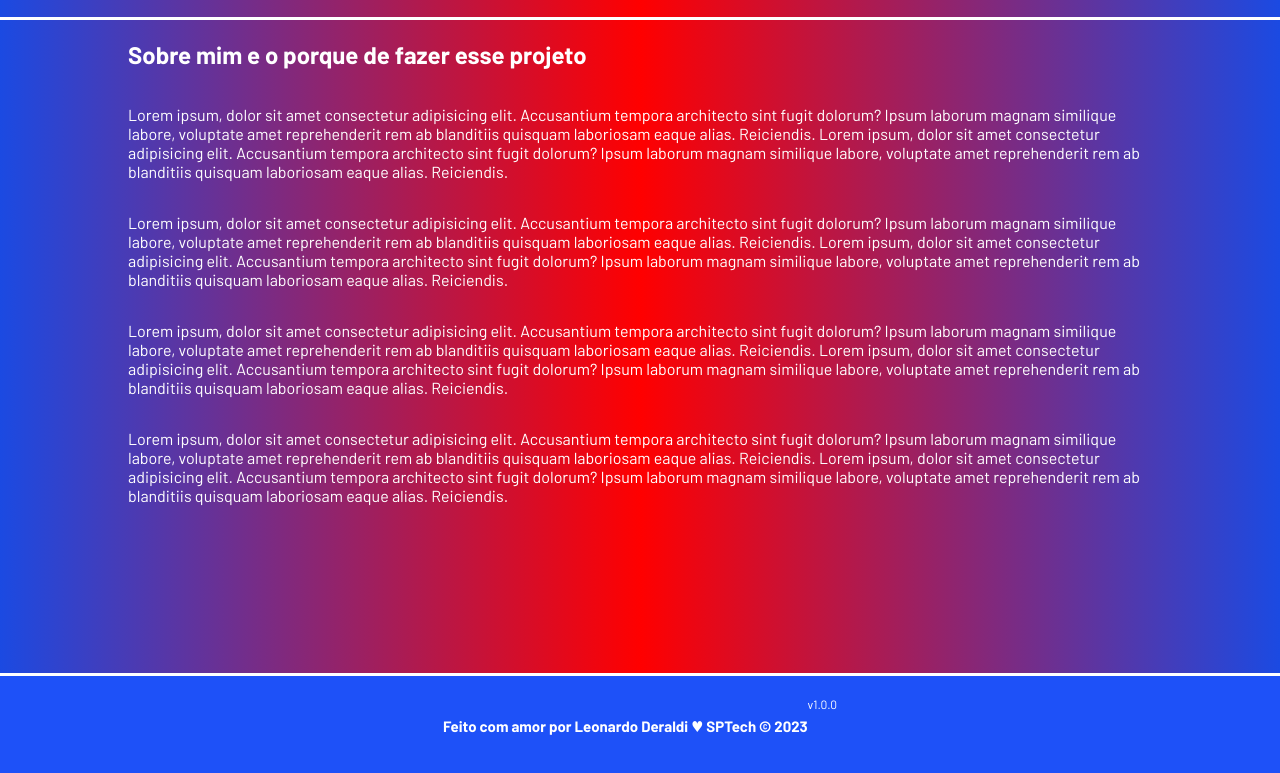
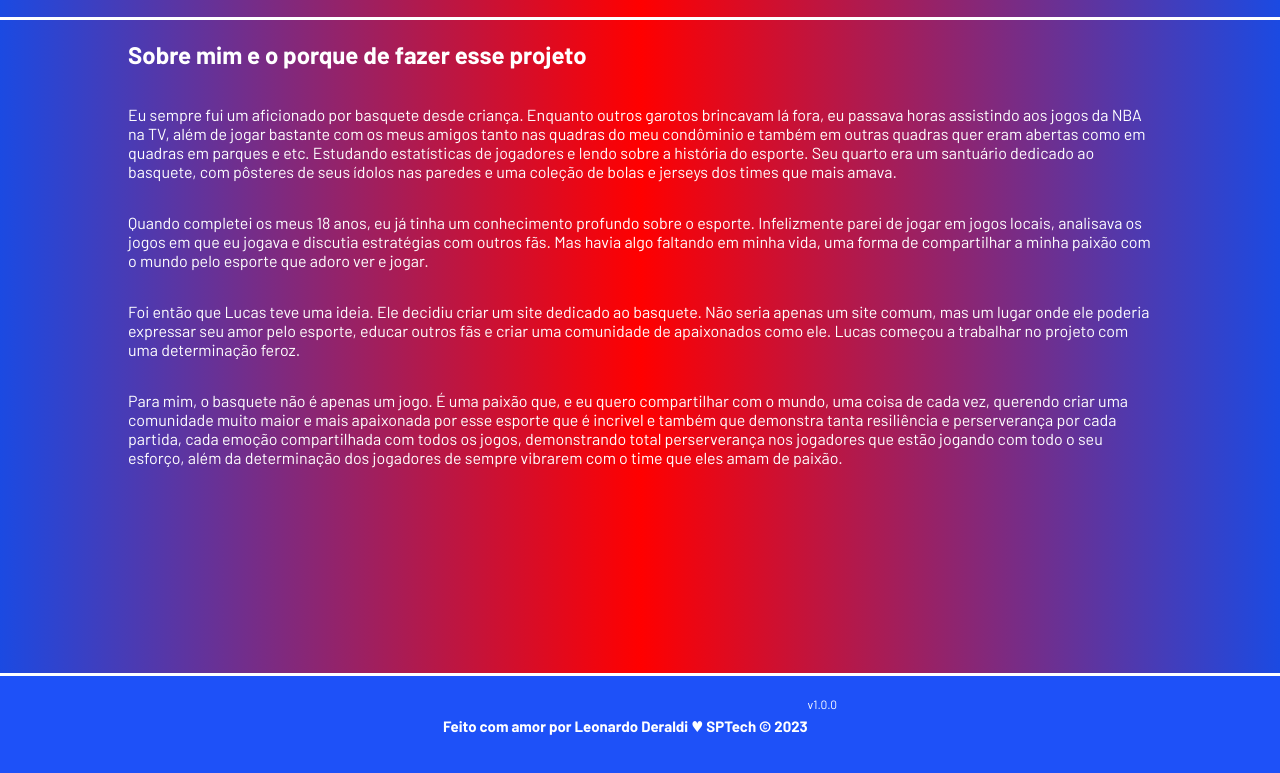
Before and after one commit to LeonardoDeraldi/Projeto-Individual, a website: page public/sobre mim.html in a window 1280 px wide. Shown: the part 63-836 px from the top of the page. Drawn offline with Linux system fonts and the light colour scheme.

Commit message:
Alteração do sobre mim

```diff
--- a/public/sobre mim.html
+++ b/public/sobre mim.html
@@ -42,26 +42,18 @@
     <div class="simulador">
         <div class="container">
             <h2>Sobre mim e o porque de fazer esse projeto</h2>
-            <p>Lorem ipsum, dolor sit amet consectetur adipisicing elit. Accusantium tempora architecto sint fugit
-                dolorum? Ipsum laborum magnam similique labore, voluptate amet reprehenderit rem ab blanditiis quisquam
-                laboriosam eaque alias. Reiciendis. Lorem ipsum, dolor sit amet consectetur adipisicing elit.
-                Accusantium tempora architecto sint fugit dolorum? Ipsum laborum magnam similique labore, voluptate amet
-                reprehenderit rem ab blanditiis quisquam laboriosam eaque alias. Reiciendis.</p>
-            <p>Lorem ipsum, dolor sit amet consectetur adipisicing elit. Accusantium tempora architecto sint fugit
-                dolorum? Ipsum laborum magnam similique labore, voluptate amet reprehenderit rem ab blanditiis quisquam
-                laboriosam eaque alias. Reiciendis. Lorem ipsum, dolor sit amet consectetur adipisicing elit.
-                Accusantium tempora architecto sint fugit dolorum? Ipsum laborum magnam similique labore, voluptate amet
-                reprehenderit rem ab blanditiis quisquam laboriosam eaque alias. Reiciendis.</p>
-            <p>Lorem ipsum, dolor sit amet consectetur adipisicing elit. Accusantium tempora architecto sint fugit
-                dolorum? Ipsum laborum magnam similique labore, voluptate amet reprehenderit rem ab blanditiis quisquam
-                laboriosam eaque alias. Reiciendis. Lorem ipsum, dolor sit amet consectetur adipisicing elit.
-                Accusantium tempora architecto sint fugit dolorum? Ipsum laborum magnam similique labore, voluptate amet
-                reprehenderit rem ab blanditiis quisquam laboriosam eaque alias. Reiciendis.</p>
-            <p>Lorem ipsum, dolor sit amet consectetur adipisicing elit. Accusantium tempora architecto sint fugit
-                dolorum? Ipsum laborum magnam similique labore, voluptate amet reprehenderit rem ab blanditiis quisquam
-                laboriosam eaque alias. Reiciendis. Lorem ipsum, dolor sit amet consectetur adipisicing elit.
-                Accusantium tempora architecto sint fugit dolorum? Ipsum laborum magnam similique labore, voluptate amet
-                reprehenderit rem ab blanditiis quisquam laboriosam eaque alias. Reiciendis.</p>
+            <p>Eu sempre fui um aficionado por basquete desde criança. Enquanto outros garotos brincavam lá fora, eu passava horas assistindo aos jogos da NBA na TV, além de
+                jogar bastante com os meus amigos tanto nas quadras do meu condôminio e também em outras quadras quer eram abertas como em quadras em parques e etc. Estudando
+                estatísticas de jogadores e lendo sobre a história do esporte. Seu quarto era um santuário dedicado ao basquete, com pôsteres de seus ídolos nas paredes e uma coleção
+                de bolas e jerseys dos times que mais amava.</p>
+            <p>Quando completei os meus 18 anos, eu já tinha um conhecimento profundo sobre o esporte. Infelizmente parei de jogar em jogos locais, analisava os jogos em que eu jogava e
+                discutia estratégias com outros fãs. Mas havia algo faltando em minha vida, uma forma de compartilhar a minha paixão com o mundo pelo esporte que adoro ver e jogar.</p>
+            <p>Foi então que Lucas teve uma ideia. Ele decidiu criar um site dedicado ao basquete. Não seria apenas um site comum, mas um lugar onde ele poderia expressar seu amor
+                pelo esporte, educar outros fãs e criar uma comunidade de apaixonados como ele. Lucas começou a trabalhar no projeto com uma determinação feroz.</p>
+            <p>Para mim, o basquete não é apenas um jogo. É uma paixão que, e eu quero compartilhar com o mundo, uma coisa de cada vez, querendo criar uma comunidade muito maior e mais
+               apaixonada por esse esporte que é incrivel e também que demonstra tanta resiliência e perserverança por cada partida, cada emoção compartilhada com todos os jogos,
+               demonstrando total perserverança nos jogadores que estão jogando com todo o seu esforço, além da determinação dos jogadores de sempre vibrarem com o time que eles
+               amam de paixão.</p>
 
         </div>
     </div>
```
Also changed, not shown: public/dashboard/cards.html (+3 -3 lines), public/dashboard/dashboard.html (+3 -3 lines), public/dashboard/edicao-aviso.html (+3 -3 lines), public/dashboard/mural.html (+3 -3 lines), 1 other file.
